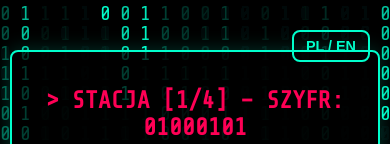
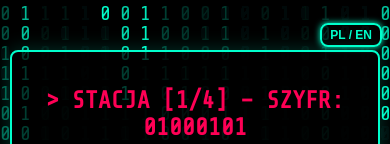
Before and after one commit to CtrlAltWinxx/HackTheDino, a plain HTML site: page stacja1.html in a window 390 px wide. Shown: the top 144 px of the page. Drawn offline with nearby package versions, Linux system fonts and the light colour scheme.

Commit message:
Update stacja1.html

```diff
--- a/stacja1.html
+++ b/stacja1.html
@@ -150,11 +150,35 @@
       border-radius: 8px;
       cursor: pointer;
       transition: all 0.3s ease;
-      box-shadow: 0 0 10px var(--primary-color);
+      box-shadow: 0 0 10px #00ffcc;
     }
     #lang-switch button:hover {
       background-color: #00ffcc;
       color: #000;
+    }
+
+    /* Responsywne dostosowanie przycisku językowego */
+    @media (max-width: 768px) {
+      #lang-switch {
+        top: 10px;
+        right: 12px;
+      }
+      #lang-switch button {
+        padding: 4px 10px;
+        font-size: 0.8rem;
+        box-shadow: 0 0 6px #00ffcc;
+      }
+    }
+
+    @media (max-width: 480px) {
+      #lang-switch {
+        top: 8px;
+        right: 8px;
+      }
+      #lang-switch button {
+        padding: 3px 8px;
+        font-size: 0.75rem;
+      }
     }
   </style>
 </head>
@@ -184,7 +208,6 @@
 
     function toggleLang() {
       if (currentLang === "PL") {
-        // 🇬🇧 English
         document.getElementById("stationTitle").innerHTML = "&gt; STATION [1/4] – CIPHER: 01000101";
         document.getElementById("encodedLabel").textContent = "Encoded message found:";
         document.getElementById("decodeLabel").textContent = "Decode and enter the message:";
@@ -192,7 +215,6 @@
         document.getElementById("checkBtn").textContent = "CHECK";
         currentLang = "EN";
       } else {
-        // 🇵🇱 Polish
         document.getElementById("stationTitle").innerHTML = "&gt; STACJA [1/4] – SZYFR: 01000101";
         document.getElementById("encodedLabel").textContent = "Znaleziono zakodowany przekaz:";
         document.getElementById("decodeLabel").textContent = "Odszyfruj i wpisz treść:";
@@ -259,7 +281,6 @@
       }
     }
 
-    // MATRIX ANIMATION
     const canvas = document.getElementById("matrixCanvas");
     const ctx = canvas.getContext("2d");
 
```
